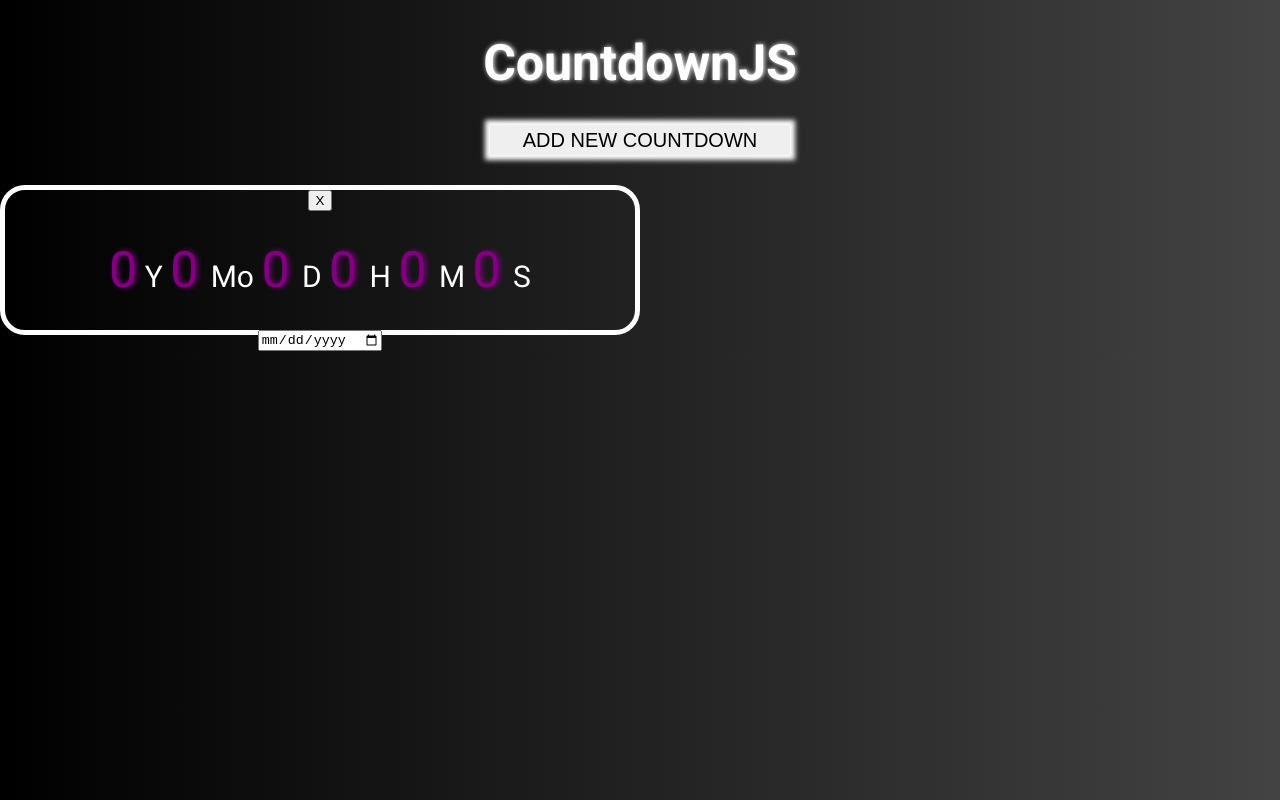
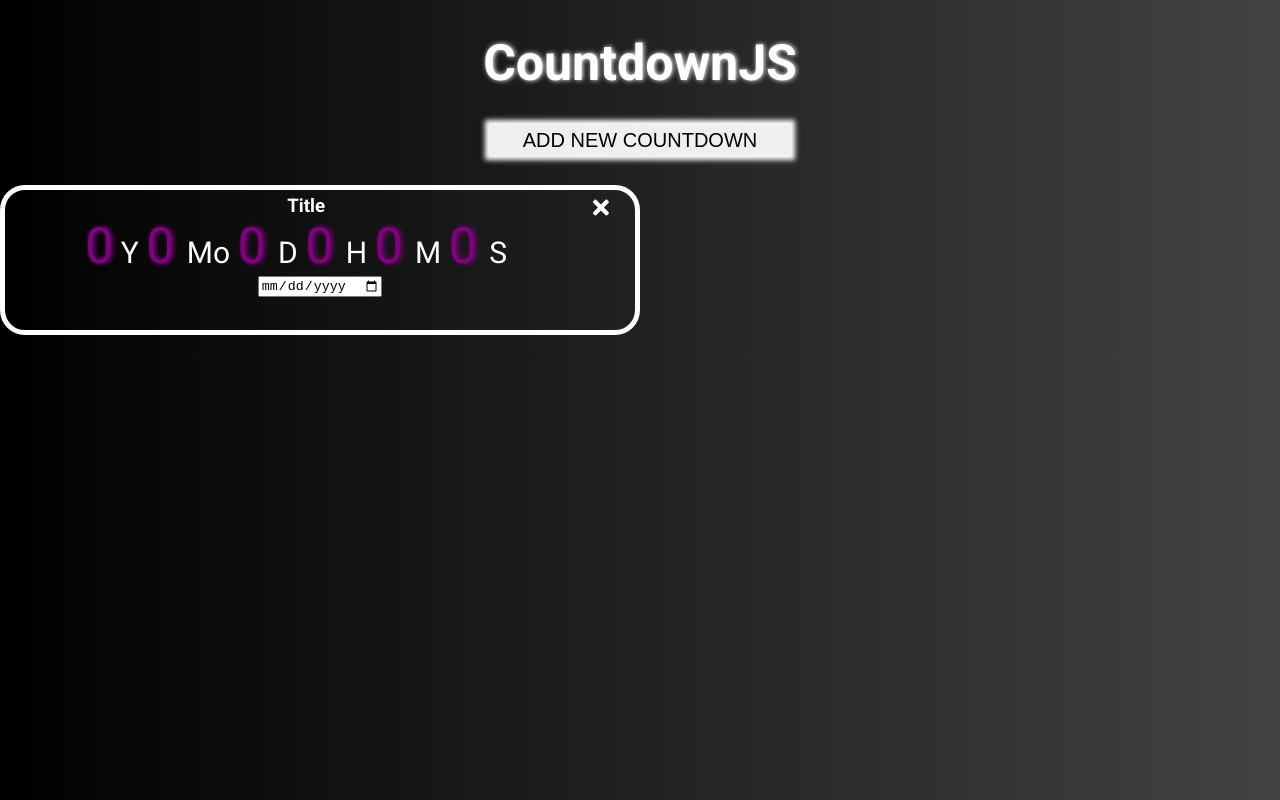
Before and after one commit to marcostellin/countdown-js, a plain HTML site: page index.html in a window 1280 px wide. Both pictures are taken after a click on the button "ADD NEW COUNTDOWN". Drawn offline with Linux system fonts and the light colour scheme.

Commit message:
Added remove counter button

```diff
--- a/assets/css/countdown.css
+++ b/assets/css/countdown.css
@@ -17,14 +17,30 @@ h1 {
     text-shadow: 1px 0px 5px white;
 }
 
+h3 {
+    margin: 5px 20px 0 20px;
+}
+
 p {
     font-size: 30px;
+    margin: 0;
 }
 
 span {
     font-size: 50px;
     color: purple;
     text-shadow: 2px 0px 5px purple;
+}
+
+.btn-close{
+    float: right;
+    border: none;
+    background: none;
+    color: white;
+    font-size: 23px;
+    line-height: 13px;
+
+    cursor: pointer;
 }
 
 #newCountdown {
--- a/assets/js/countdown.js
+++ b/assets/js/countdown.js
@@ -26,7 +26,8 @@ function init(){
         cntdownId.value = "cntdown-" + cntdownIdValue;
         cntdownDiv.setAttributeNode(cntdownId);
 
-        cntdownDiv.innerHTML = "<button>X</button>" + "<p>"+
+        cntdownDiv.innerHTML =  "<h3>Title <button class=\"btn-close\"><i class=\"fas fa-times\"></i></button></h3>" +
+                                "<p>"+
                                 "<span class=\"years\">0</span> Y "+
                                 "<span class=\"months\"> 0 </span> Mo "+
                                 "<span class=\"days\"> 0 </span> D "+
@@ -39,9 +40,11 @@ function init(){
         cntdownContainer.appendChild(cntdownDiv);
 
         var cntdownDate = document.querySelector("#cntdown-" + cntdownIdValue + " input[type=date]");
+        var cntClose = document.querySelector("#cntdown-" + cntdownIdValue + " .btn-close");
+        console.log(cntClose);
         cntdownDate.addEventListener("input", initializeCntdown);
+        cntClose.addEventListener("click", removeCntdown);
     });
-
 }
 
 function initializeCntdown(){
@@ -70,6 +73,13 @@ function initializeCntdown(){
     }
 
     displayCurTime(cntdownIdValue);
+}
+
+function removeCntdown(){
+    console.log("Close button clicked");
+    var container = this.parentElement.parentElement;
+    var parentOfContainer = container.parentElement;
+    parentOfContainer.removeChild(container);
 }
 
 //Accpet two dates and return an array containing the number of years, months, days, hours, minutes and seconds
--- a/index.html
+++ b/index.html
@@ -8,9 +8,8 @@
     <link rel="stylesheet" type="text/css" href="assets/css/countdown.css">
 
     <!-- Fonts -->
-
     <link href="https://fonts.googleapis.com/css?family=Roboto:400,700" rel="stylesheet">
-
+    <script defer src="https://use.fontawesome.com/releases/v5.0.7/js/all.js"></script>
 
     <!-- JS libraries -->
     <script type="text/javascript" src="assets/js/lib/moment.js"></script>
```
